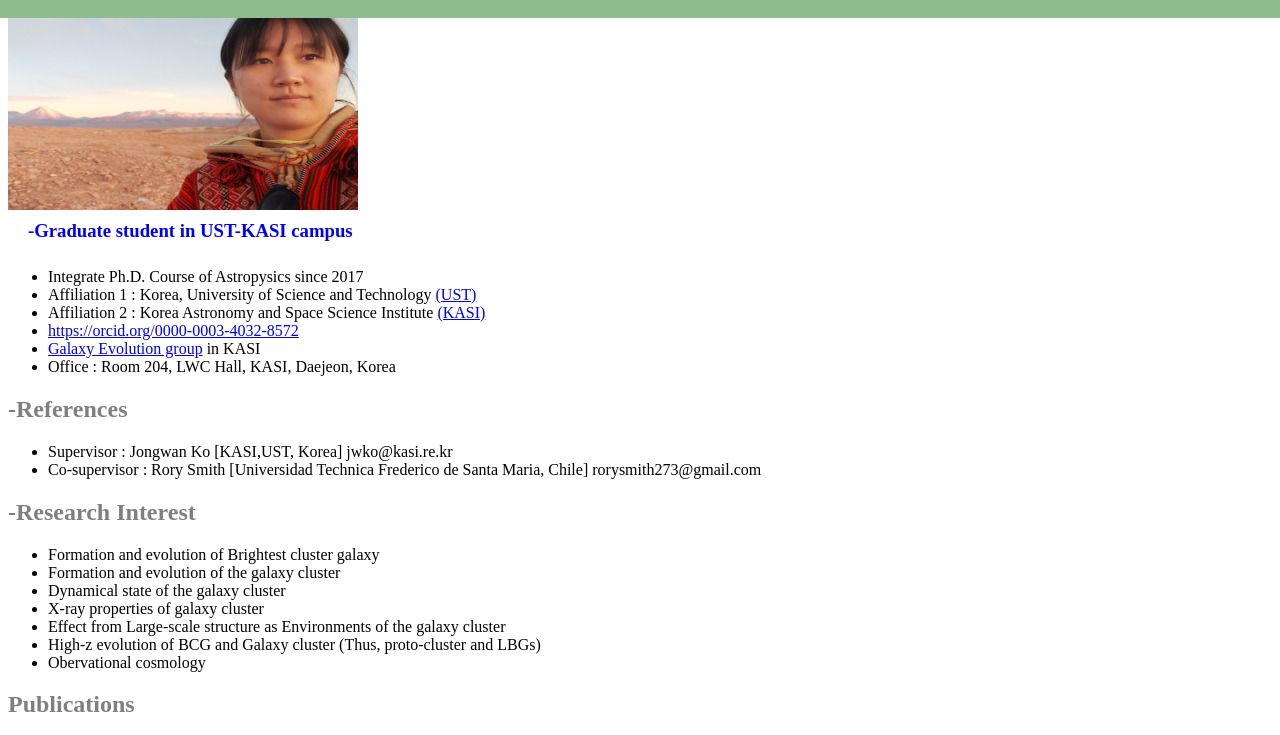
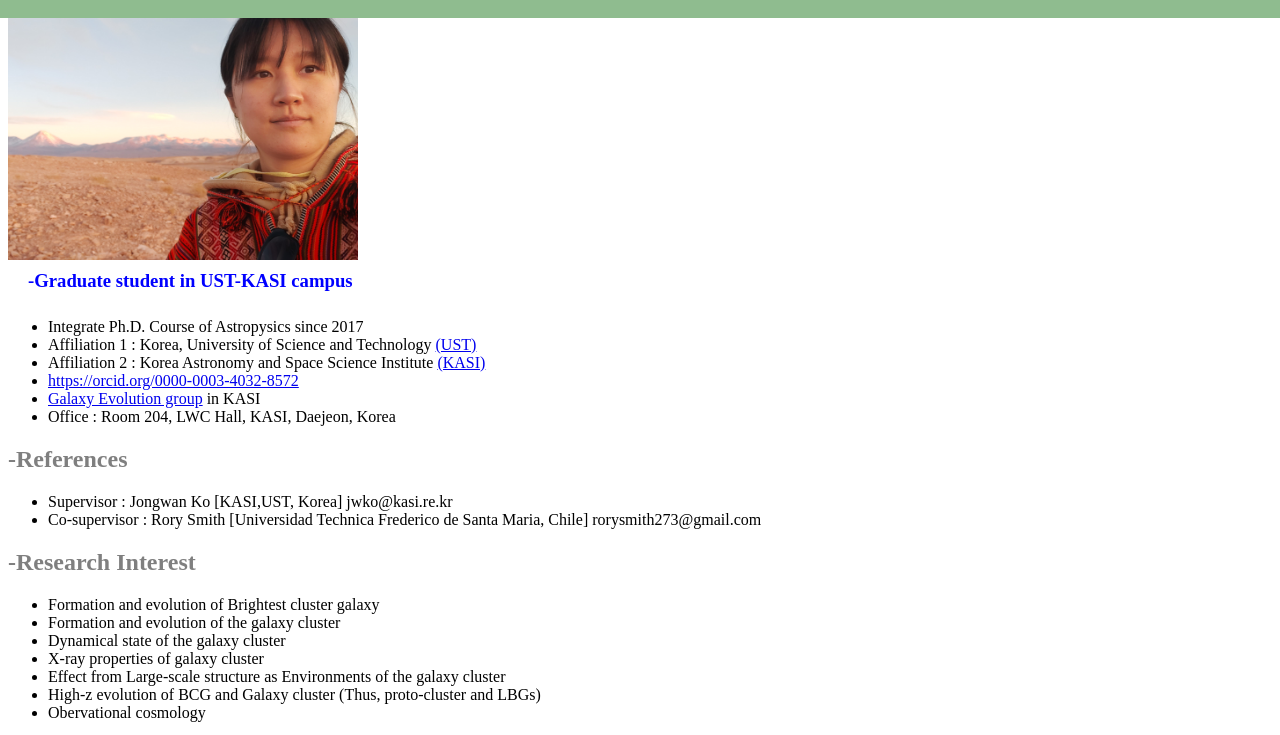
Before and after one commit to remgokim/hyowonkim, a plain HTML site: page index.html in a window 1280 px wide. Shown: the part 45-780 px from the top of the page. Drawn offline with Linux system fonts and the light colour scheme.

Commit message:
Update index.html

```diff
--- a/index.html
+++ b/index.html
@@ -18,7 +18,7 @@
     <div class="intro">
      <div id="intro1">
      <h2 id="who">Hyowon Kim</h2>
-      <img src="./hyo1.jpg" width="350", height="200">
+      <img src="./hyo1.jpg" width="350", height="250">
       <h3>-Graduate student in UST-KASI campus</h3>
       <ul>
        <li>Integrate Ph.D. Course of Astropysics since 2017</li>
```
